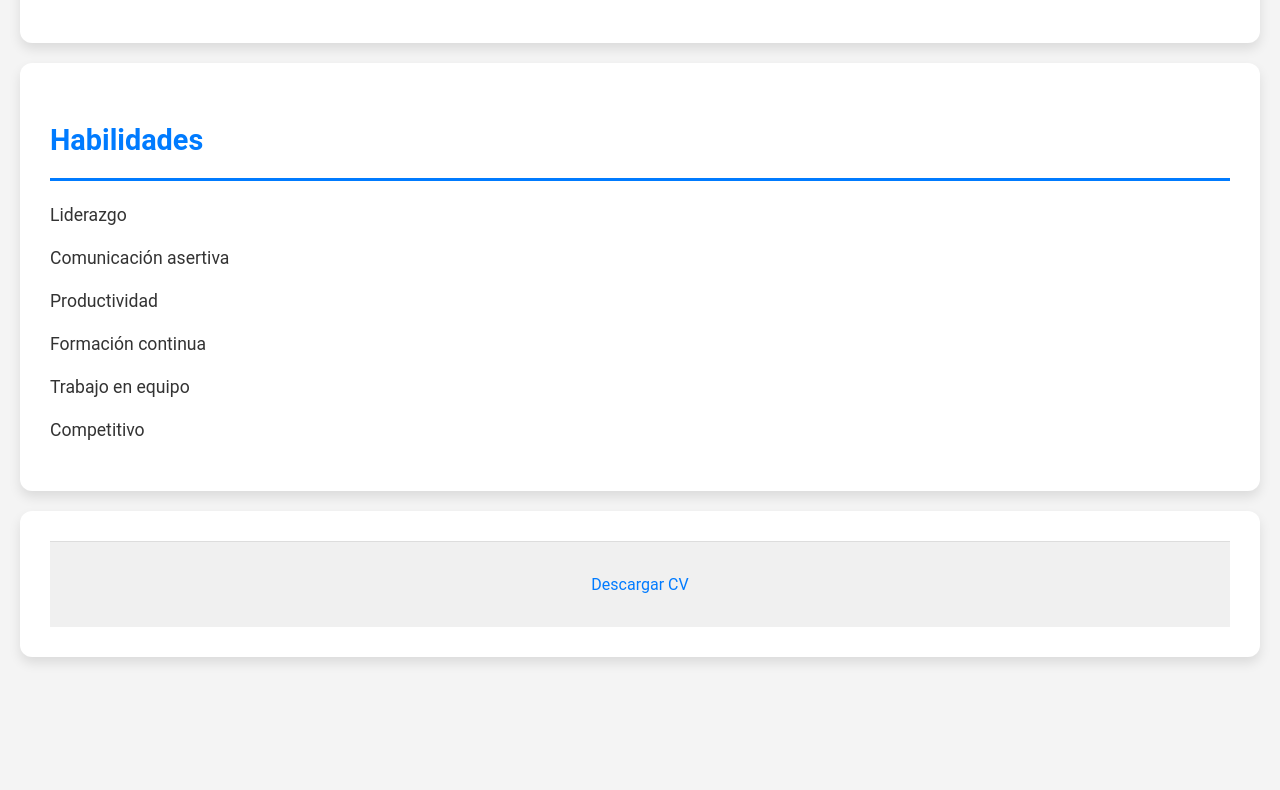
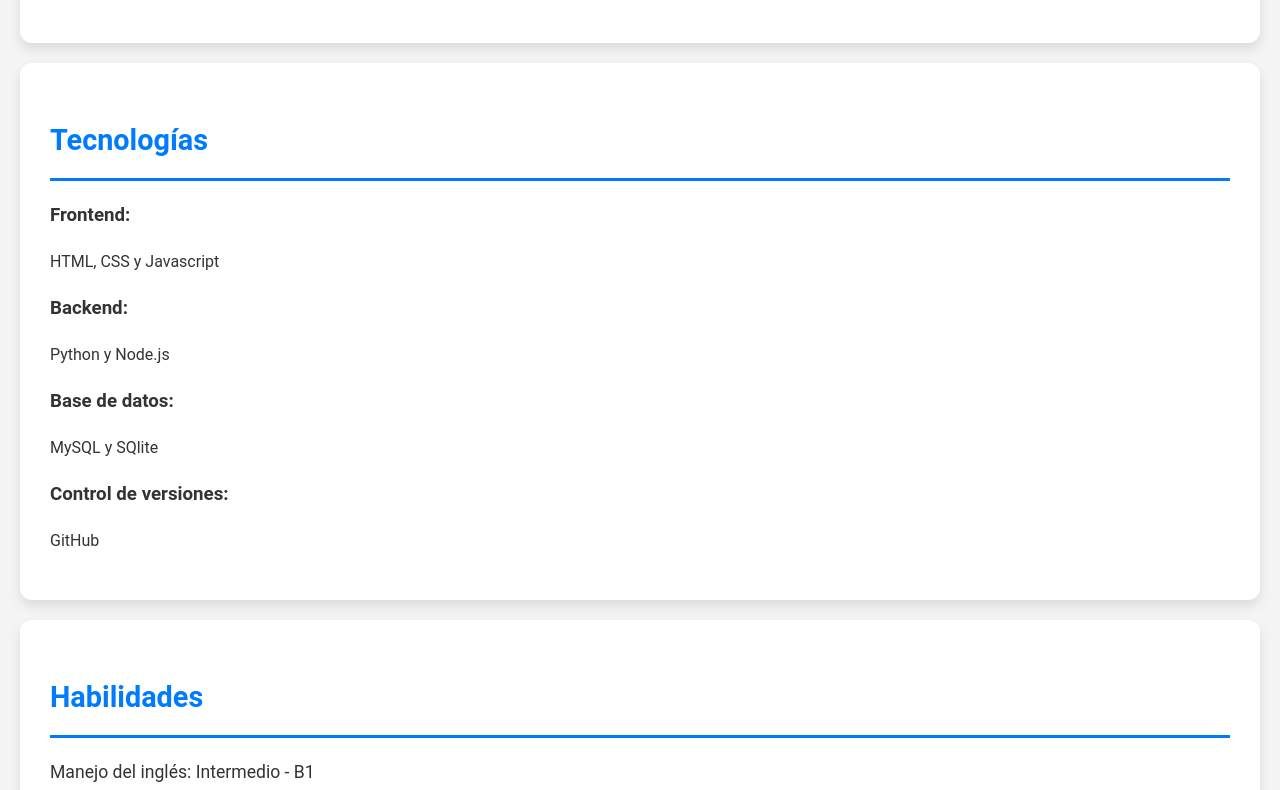
Before and after one commit to KelvinW918/CV_KELVIN, a plain HTML site: page index.html in a window 1280 px wide. Shown: the part 2433-3223 px from the top of the page. Before the commit the page ends 3110 px from the top, so only its background shows below. Drawn offline with Linux system fonts and the light colour scheme.

Commit message:
Update index.html

```diff
--- a/index.html
+++ b/index.html
@@ -39,7 +39,7 @@
     <section id="experiencia" class="seccion-elevacion">
         <h2>Experiencia</h2>
         <article>
-            <h3>Asistente de Ingeniero de Sistemas en Inversiones Tornillos Serrano</h3>
+            <h3>Asistente del Ingeniero en Sistemas en Inversiones Tornillos Serrano</h3>
             <p>Cumplía funciones de soporte técnico a los equipos y también me desempeñé en el cargo de Community Manager.</p>
             <p>2021/2022</p>
         </article>
@@ -77,9 +77,30 @@
         </article>
     </section>
 
+    <section id="tecnologías" class="seccion-elevacion">
+        <h2>Tecnologías</h2>
+        <article>
+            <h3>Frontend:</h3>
+            <p>HTML, CSS y Javascript</p>
+        </article>
+        <article>
+            <h3>Backend:</h3>
+            <p>Python y Node.js</p>
+        </article>
+        <article>
+            <h3>Base de datos:</h3>
+            <p>MySQL y SQlite</p>
+        </article>
+        <article>
+            <h3>Control de versiones:</h3>
+            <p>GitHub</p>
+        </article>
+    </section>
+
     <section id="habilidades" class="seccion-elevacion">
         <h2>Habilidades</h2>
         <ul>
+            <li>Manejo del inglés: Intermedio - B1</li>
             <li>Liderazgo</li>
             <li>Comunicación asertiva</li>
             <li>Productividad</li>
@@ -103,8 +124,9 @@
         Aplicación web para Clínica Médica El Bosque
         Desarrollé un sistema de gestión de citas, administración de la clínica
         con 3 perfiles de inicio de sesión: Cliente, Médico y Admin.
-        La Web tiene la capacidad de emitir cotizaciones de los servicios en pdf y de llevar un control
-        y seguimiento del paciente mediante un historial clínico.
+        La Web tiene la capacidad de emitir cotizaciones de los servicios en pdf
+        ,llevar un control y seguimiento del paciente
+        mediante un historial clínico.
         Tecnologías utilizadas: Python, Javascript, Html, CSS Y Django.
 
         Sistema de Inventario para Servicio Social de Iglesias
```
